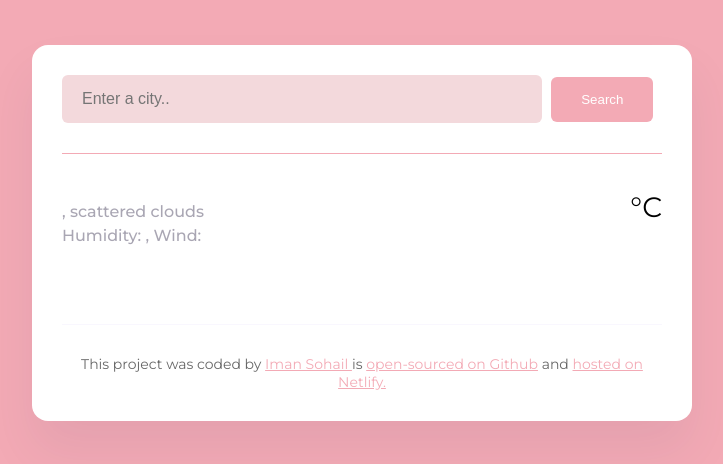
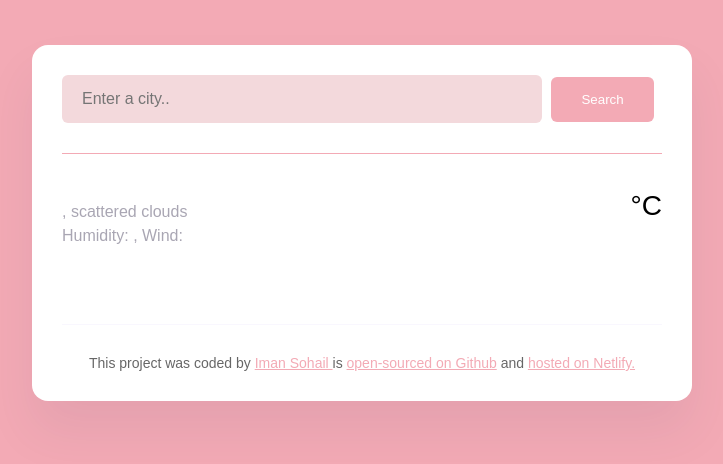
Before and after one commit to imanfsx/Iman-Weather-App-Final, a plain HTML site: page index.html in a window 1280 px wide. Shown: the whole page, without its empty margins (278-1001 px from the left). Drawn offline with nearby package versions, Linux system fonts and the light colour scheme; no server answers.

Commit message:
Updated font to look prettier

```diff
--- a/index.html
+++ b/index.html
@@ -6,7 +6,9 @@
     <link rel="preconnect" href="https://fonts.googleapis.com" />
     <link rel="preconnect" href="https://fonts.gstatic.com" crossorigin />
 <link rel="preconnect" href="https://fonts.gstatic.com" crossorigin>
-<link href="https://fonts.googleapis.com/css2?family=Montserrat:ital,wght@0,100..900;1,100..900&display=swap" rel="stylesheet">
+<link rel="preconnect" href="https://fonts.googleapis.com">
+<link rel="preconnect" href="https://fonts.gstatic.com" crossorigin>
+<link href="https://fonts.googleapis.com/css2?family=DM+Sans:ital,opsz,wght@0,9..40,100..1000;1,9..40,100..1000&display=swap" rel="stylesheet">
     <link rel="stylesheet" href="src/style.css" />
     <script src="https://cdn.jsdelivr.net/npm/axios@1.1.2/dist/axios.min.js"></script>
     <title>Iman's Weather App</title>
```
